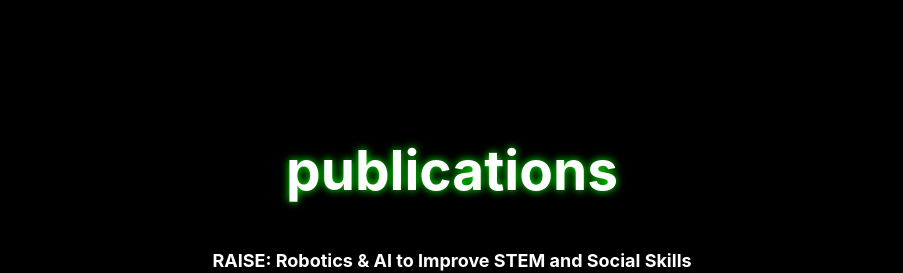
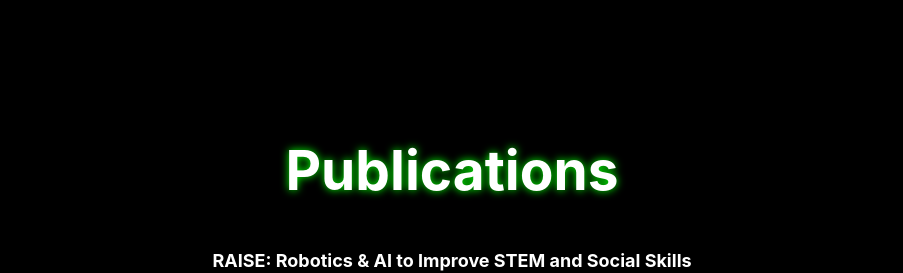
Before and after one commit to jrm5399/WebPortfolio, a React (Create React App) app: page / in a window 1280 px wide. Shown: the part 1760-2033 px from the top of the page, without its empty margins (188-1091 px from the left). Built offline with nearby package versions, Linux system fonts and the light colour scheme.

Commit message:
capitilized publications

```diff
--- a/src/App.tsx
+++ b/src/App.tsx
@@ -47,7 +47,7 @@
       >
         <AboutMe />
       </div>
-      <h1 className="projects-label">publications</h1>
+      <h1 className="projects-label">Publications</h1>
       <a
         href="https://www.frontiersin.org/articles/10.3389/frvir.2022.968312/full"
         className="url-link"
```
